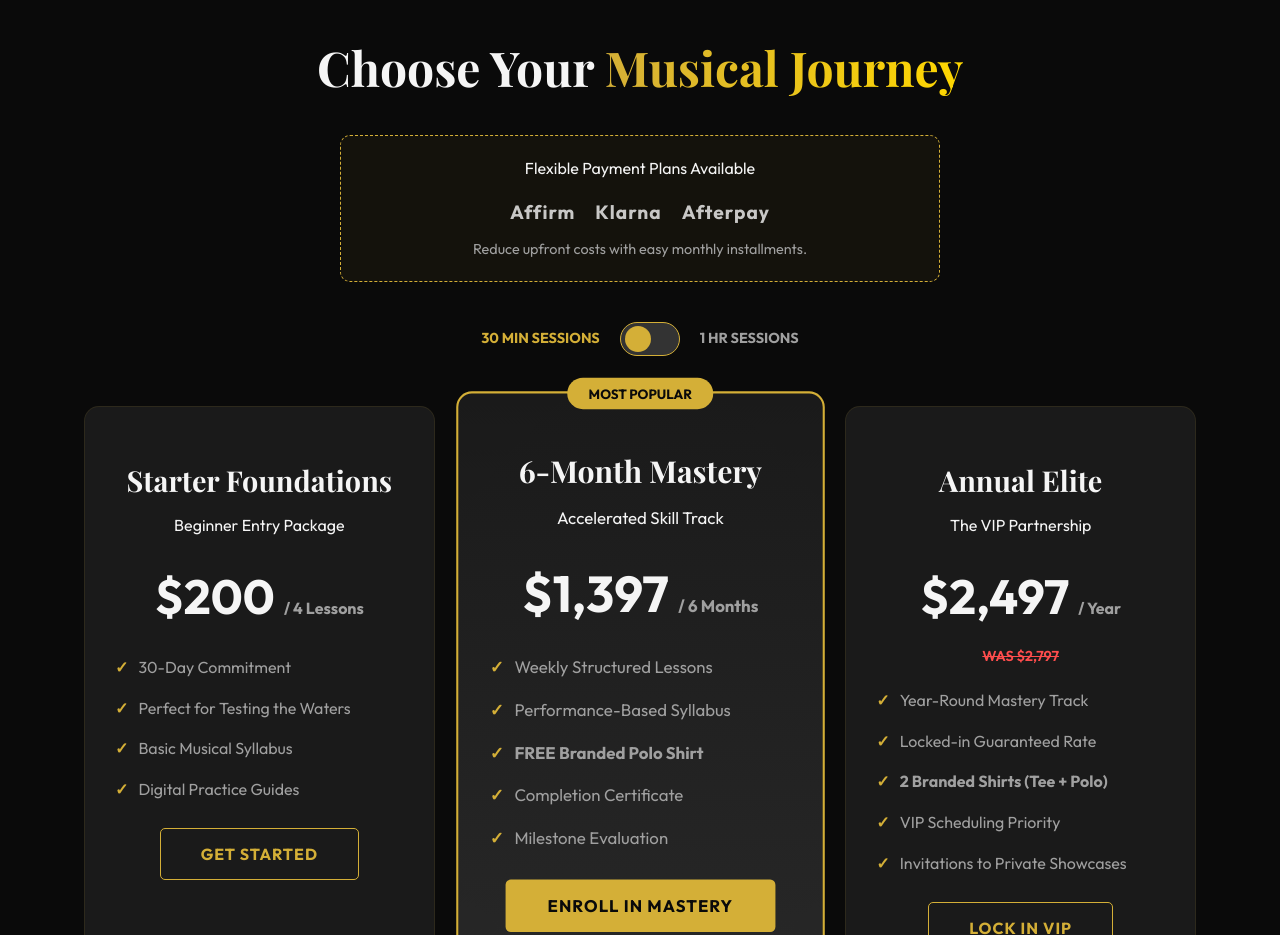
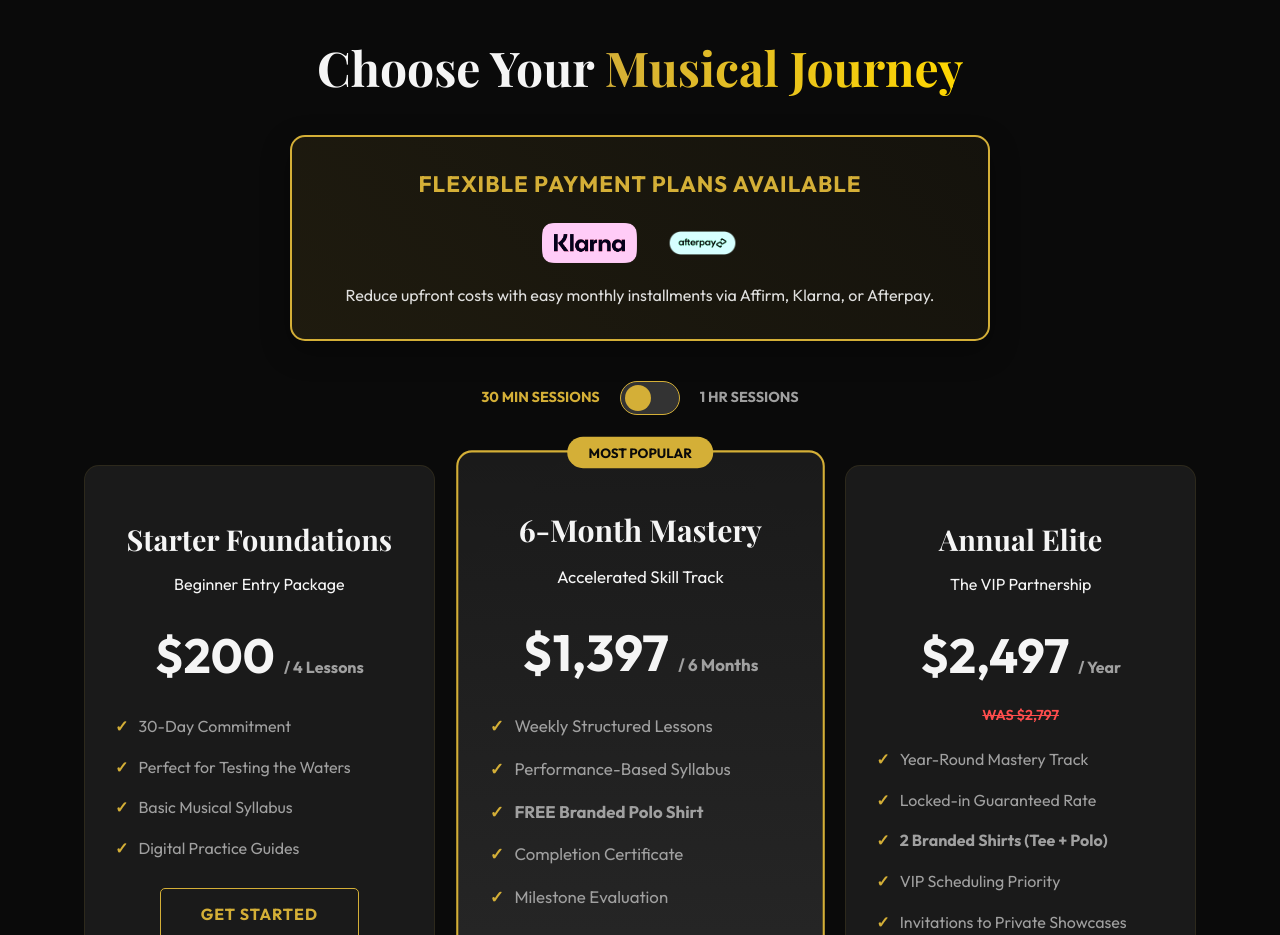
Before and after one commit to marketingax/jcmusic-redesign, a plain HTML site: page lessons.html in a window 1280 px wide. Shown: the part 1460-2395 px from the top of the page. Drawn offline with nearby package versions, Linux system fonts and the light colour scheme; a web font is replaced by a local one.

Commit message:
Update: Enhanced payment plan banner with official logos

```diff
--- a/lessons.html
+++ b/lessons.html
@@ -64,13 +64,12 @@
 
             <!-- Payment Plans Highlight -->
             <div class="payment-plans-banner margin-top-20">
-                <p>Flexible Payment Plans Available</p>
+                <p class="banner-title">Flexible Payment Plans Available</p>
                 <div class="payment-logos">
-                    <span class="payment-logo">Affirm</span>
-                    <span class="payment-logo">Klarna</span>
-                    <span class="payment-logo">Afterpay</span>
+                    <img src="assets/Klarna_Payment_Badge.svg.png" alt="Klarna" class="payment-badge">
+                    <img src="assets/afterpay_logo-freelogovectors.net_.png" alt="Afterpay" class="payment-badge">
                 </div>
-                <p style="font-size: 0.9rem; color: var(--text-dim); margin-top: 10px;">Reduce upfront costs with easy monthly installments.</p>
+                <p class="banner-subtitle">Reduce upfront costs with easy monthly installments via Affirm, Klarna, or Afterpay.</p>
             </div>
 
             <!-- Pricing Toggle -->
--- a/style.css
+++ b/style.css
@@ -510,27 +510,47 @@
 
 /* Payment Plans Banner */
 .payment-plans-banner {
-    background: rgba(212, 175, 55, 0.05);
-    border: 1px dashed var(--gold);
-    padding: 20px;
-    border-radius: 10px;
-    max-width: 600px;
+    background: linear-gradient(45deg, rgba(212, 175, 55, 0.1), rgba(212, 175, 55, 0.05));
+    border: 2px solid var(--gold);
+    padding: 30px;
+    border-radius: 15px;
+    max-width: 700px;
     margin: 0 auto;
+    box-shadow: 0 10px 30px rgba(0,0,0,0.3);
+}
+
+.banner-title {
+    font-size: 1.4rem;
+    font-weight: 700;
+    color: var(--gold);
+    text-transform: uppercase;
+    letter-spacing: 1px;
+    margin-bottom: 15px;
 }
 
 .payment-logos {
     display: flex;
     justify-content: center;
-    gap: 20px;
-    margin-top: 15px;
+    align-items: center;
+    gap: 30px;
+    margin: 20px 0;
 }
 
-.payment-logo {
-    font-weight: 700;
-    font-size: 1.2rem;
+.payment-badge {
+    height: 40px;
+    width: auto;
+    filter: brightness(1.2);
+    transition: var(--transition);
+}
+
+.payment-badge:hover {
+    transform: scale(1.1);
+}
+
+.banner-subtitle {
+    font-size: 1rem;
     color: var(--text-white);
-    opacity: 0.8;
-    letter-spacing: 1px;
+    opacity: 0.9;
 }
 
 .price-card:hover {
```
Also changed, not shown: assets/Klarna_Payment_Badge.svg.png (added), assets/afterpay_logo-freelogovectors.net_.png (added).
